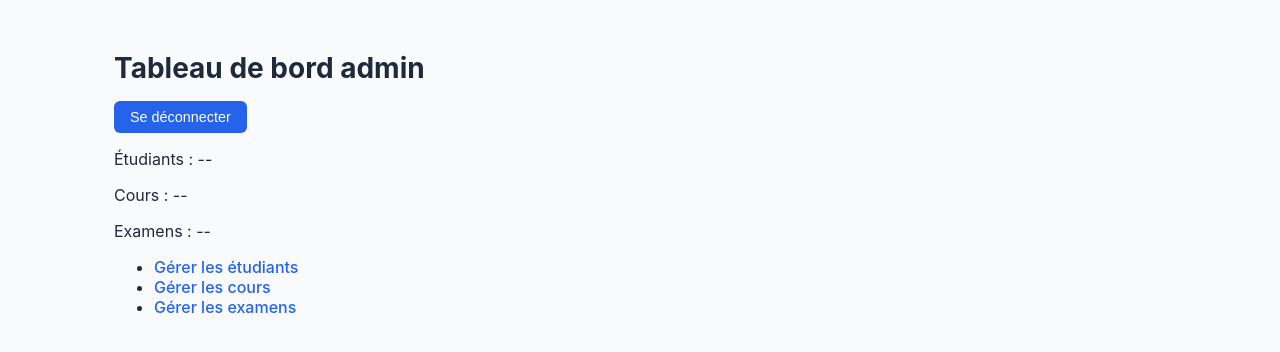
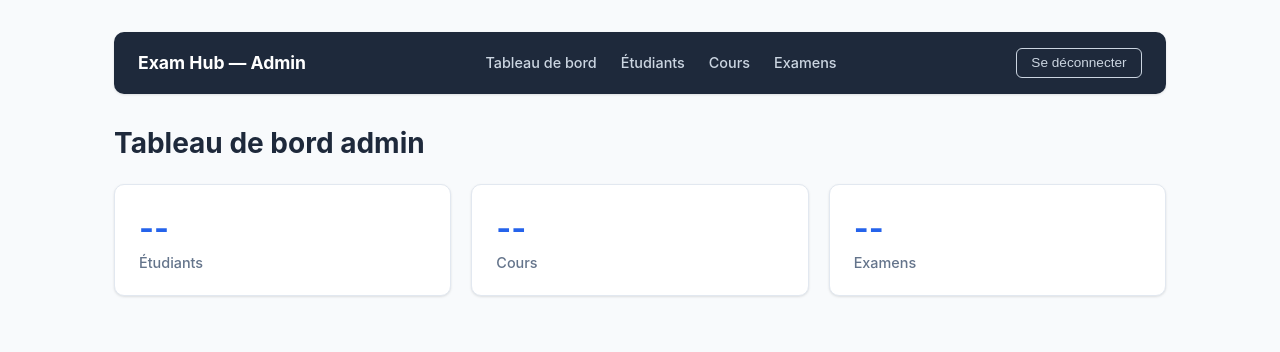
Before and after one commit to heimanoa10-afk/Exam_hub_Web2, a React (Vite) app: page /admin in a window 1280 px wide. Shown: the top 352 px of the page. Built offline with nearby package versions, Linux system fonts and the light colour scheme; sample sign-in values are in the browser's storage.

Commit message:
feat: ajout de AdminNavbar, cartes dashboard et badges de statut

```diff
--- /dev/null
+++ b/src/components/AdminNavbar.jsx
@@ -0,0 +1,19 @@
+import { Link } from "react-router-dom";
+import { useAuth } from "../context/AuthContext";
+
+export default function AdminNavbar() {
+  const { logout } = useAuth();
+
+  return (
+    <nav className="admin-navbar">
+      <div className="admin-navbar-brand">Exam Hub — Admin</div>
+      <div className="admin-navbar-links">
+        <Link to="/admin">Tableau de bord</Link>
+        <Link to="/admin/students">Étudiants</Link>
+        <Link to="/admin/courses">Cours</Link>
+        <Link to="/admin/exams">Examens</Link>
+      </div>
+      <button onClick={logout}>Se déconnecter</button>
+    </nav>
+  );
+}
--- a/src/index.css
+++ b/src/index.css
@@ -144,3 +144,106 @@ a:hover {
   margin: 0 auto;
   padding: 2rem 1.5rem;
 }
+.admin-navbar {
+  display: flex;
+  align-items: center;
+  justify-content: space-between;
+  background-color: var(--color-primary);
+  padding: 1rem 1.5rem;
+  border-radius: var(--radius);
+  margin-bottom: 2rem;
+  box-shadow: var(--shadow);
+}
+
+.admin-navbar-brand {
+  color: white;
+  font-weight: 700;
+  font-size: 1.1rem;
+}
+
+.admin-navbar-links {
+  display: flex;
+  gap: 1.5rem;
+}
+
+.admin-navbar-links a {
+  color: #CBD5E1;
+  font-weight: 500;
+  font-size: 0.9rem;
+}
+
+.admin-navbar-links a:hover {
+  color: white;
+  text-decoration: none;
+}
+
+.admin-navbar button {
+  background-color: transparent;
+  border: 1px solid #CBD5E1;
+  color: #CBD5E1;
+  padding: 0.4rem 0.9rem;
+  font-size: 0.85rem;
+}
+
+.admin-navbar button:hover {
+  background-color: rgba(255, 255, 255, 0.1);
+  color: white;
+}
+
+/* Cartes du tableau de bord */
+.dashboard-cards {
+  display: flex;
+  gap: 1.25rem;
+  margin-top: 1.5rem;
+}
+
+.dashboard-card {
+  flex: 1;
+  background-color: var(--color-surface);
+  border: 1px solid var(--color-border);
+  border-radius: var(--radius);
+  box-shadow: var(--shadow);
+  padding: 1.5rem;
+  display: flex;
+  flex-direction: column;
+  gap: 0.4rem;
+  text-decoration: none;
+  transition: transform 0.15s ease, box-shadow 0.15s ease;
+}
+
+.dashboard-card:hover {
+  transform: translateY(-2px);
+  box-shadow: 0 4px 12px rgba(0, 0, 0, 0.1);
+  text-decoration: none;
+}
+
+.dashboard-card-value {
+  font-size: 2rem;
+  font-weight: 700;
+  color: var(--color-accent);
+}
+
+.dashboard-card-label {
+  font-size: 0.9rem;
+  color: var(--color-text-muted);
+  font-weight: 500;
+}
+
+/* Badges de statut */
+.badge {
+  display: inline-block;
+  padding: 0.2rem 0.65rem;
+  border-radius: 999px;
+  font-size: 0.75rem;
+  font-weight: 600;
+}
+
+.badge-success {
+  background-color: #DCFCE7;
+  color: #166534;
+}
+
+.badge-error {
+  background-color: #FEE2E2;
+  color: #991B1B;
+}
--- a/src/pages/admin/AdminCourses.jsx
+++ b/src/pages/admin/AdminCourses.jsx
@@ -1,5 +1,6 @@
 import { useState, useEffect } from "react";
 import { getCourses, createCourse, deleteCourse } from "../../services/api";
+import AdminNavbar from "../../components/AdminNavbar";
 
 export default function AdminCourses() {
   const [courses, setCourses] = useState([]);
@@ -49,8 +50,9 @@ export default function AdminCourses() {
     }
   }
 
-  return (
+    return (
     <div>
+      <AdminNavbar />
       <h1>Gestion des cours</h1>
 
       {error && <p style={{ color: "red" }}>{error}</p>}
--- a/src/pages/admin/AdminDashboard.jsx
+++ b/src/pages/admin/AdminDashboard.jsx
@@ -1,25 +1,28 @@
 import { Link } from "react-router-dom";
 import { useAuth } from "../../context/AuthContext";
-
+import AdminNavbar from "../../components/AdminNavbar";
 export default function AdminDashboard() {
   const { logout } = useAuth();
 
-  return (
+      return (
     <div>
+      <AdminNavbar />
       <h1>Tableau de bord admin</h1>
-      <button onClick={logout}>Se déconnecter</button>
-      <div>
-        <p>Étudiants : --</p>
-        <p>Cours : --</p>
-        <p>Examens : --</p>
+
+      <div className="dashboard-cards">
+        <Link to="/admin/students" className="dashboard-card">
+          <span className="dashboard-card-value">--</span>
+          <span className="dashboard-card-label">Étudiants</span>
+        </Link>
+        <Link to="/admin/courses" className="dashboard-card">
+          <span className="dashboard-card-value">--</span>
+          <span className="dashboard-card-label">Cours</span>
+        </Link>
+        <Link to="/admin/exams" className="dashboard-card">
+          <span className="dashboard-card-value">--</span>
+          <span className="dashboard-card-label">Examens</span>
+        </Link>
       </div>
-      <nav>
-        <ul>
-          <li><Link to="/admin/students">Gérer les étudiants</Link></li>
-          <li><Link to="/admin/courses">Gérer les cours</Link></li>
-          <li><Link to="/admin/exams">Gérer les examens</Link></li>
-        </ul>
-      </nav>
     </div>
   );
 }
--- a/src/pages/admin/AdminExamQuestions.jsx
+++ b/src/pages/admin/AdminExamQuestions.jsx
@@ -1,6 +1,7 @@
 import { useState, useEffect } from "react";
 import { useParams } from "react-router-dom";
 import { getExam, getExamQuestions, createQuestion, deleteQuestion } from "../../services/api";
+import AdminNavbar from "../../components/AdminNavbar";
 
 export default function AdminExamQuestions() {
   const { id } = useParams();
@@ -93,8 +94,9 @@ export default function AdminExamQuestions() {
 
   const isLocked = exam?.hasAttempts;
 
-  return (
+    return (
     <div>
+      <AdminNavbar />
       <h1>Questions de l'examen : {exam?.title}</h1>
 
       {error && <p style={{ color: "red" }}>{error}</p>}
--- a/src/pages/admin/AdminExamResults.jsx
+++ b/src/pages/admin/AdminExamResults.jsx
@@ -1,10 +1,9 @@
 import { useState, useEffect } from "react";
 import { useParams } from "react-router-dom";
 import { getExam, getExamResults } from "../../services/api";
-
+import AdminNavbar from "../../components/AdminNavbar";
 export default function AdminExamResults() {
   const { id } = useParams();
-
   const [exam, setExam] = useState(null);
   const [results, setResults] = useState([]);
   const [loading, setLoading] = useState(true);
@@ -38,8 +37,9 @@ export default function AdminExamResults() {
 
   if (loading) return <p>Chargement...</p>;
 
-  return (
+    return (
     <div>
+      <AdminNavbar />
       <h1>Résultats de l'examen : {exam?.title}</h1>
 
       {error && <p style={{ color: "red" }}>{error}</p>}
--- a/src/pages/admin/AdminExams.jsx
+++ b/src/pages/admin/AdminExams.jsx
@@ -1,6 +1,7 @@
 import { useState, useEffect } from "react";
 import { getExams, createExam, deleteExam, getCourses } from "../../services/api";
 import { Link } from "react-router-dom";
+import AdminNavbar from "../../components/AdminNavbar";
 
 export default function AdminExams() {
   const [exams, setExams] = useState([]);
@@ -65,8 +66,9 @@ export default function AdminExams() {
     }
   }
 
-  return (
+    return (
     <div>
+      <AdminNavbar />
       <h1>Gestion des examens</h1>
 
       {error && <p style={{ color: "red" }}>{error}</p>}
--- a/src/pages/admin/AdminStudents.jsx
+++ b/src/pages/admin/AdminStudents.jsx
@@ -1,5 +1,6 @@
 import { useState, useEffect } from "react";
 import { getStudents, createStudent, deactivateStudent } from "../../services/api";
+import AdminNavbar from "../../components/AdminNavbar";
 
 export default function AdminStudents() {
   const [students, setStudents] = useState([]);
@@ -47,8 +48,9 @@ export default function AdminStudents() {
     }
   }
 
-  return (
+    return (
     <div>
+      <AdminNavbar />
       <h1>Gestion des étudiants</h1>
 
       {error && <p style={{ color: "red" }}>{error}</p>}
@@ -97,7 +99,11 @@ export default function AdminStudents() {
               <tr key={student.id}>
                 <td>{student.name}</td>
                 <td>{student.email}</td>
-                <td>{student.active ? "Actif" : "Désactivé"}</td>
+                <td>
+                  <span className={student.active ? "badge badge-success" : "badge badge-error"}>
+                    {student.active ? "Actif" : "Désactivé"}
+                  </span>
+                </td>
                 <td>
                   {student.active && (
                     <button onClick={() => handleDeactivate(student.id)}>
```
